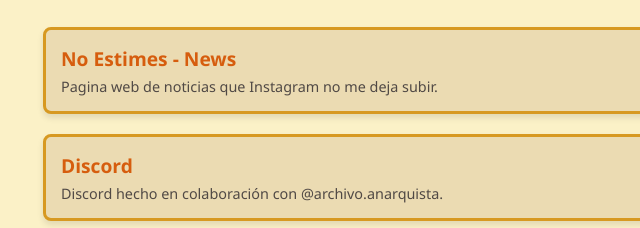
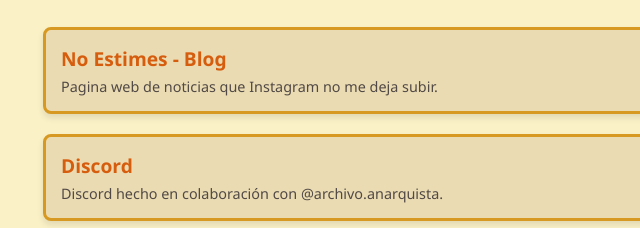
Before and after one commit to noestimes/noestimes-urls, a plain HTML site: page index.html in a window 1280 px wide. Shown: the part 275-503 px from the top of the page, 197-837 px from the left. Drawn offline with Linux system fonts and the light colour scheme.

Commit message:
Update index.html

```diff
--- a/index.html
+++ b/index.html
@@ -203,7 +203,7 @@
         <div class="portfolio-item" onclick="window.open('https://noestimes.github.io/newspaper/', '_blank')">
             <div class="portfolio-item-content">
                 <div class="project-text">
-                    <h2>No Estimes - News</h2>
+                    <h2>No Estimes - Blog</h2>
                     <p>Pagina web de noticias que Instagram no me deja subir.</p>
                 </div>
             </div>
```
